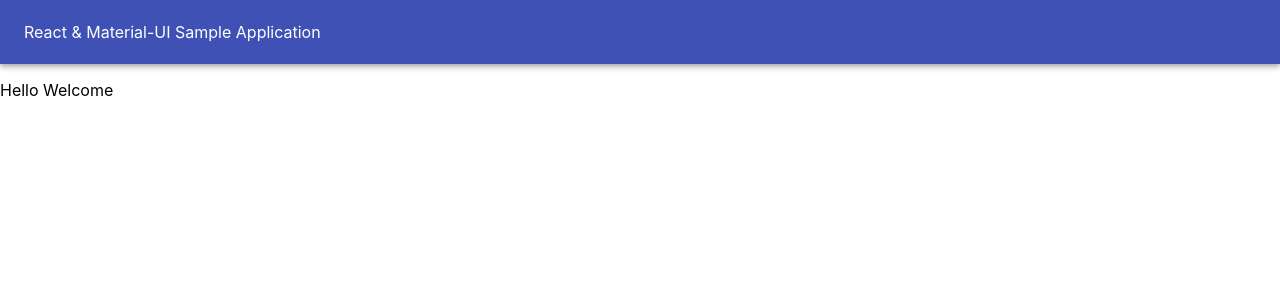
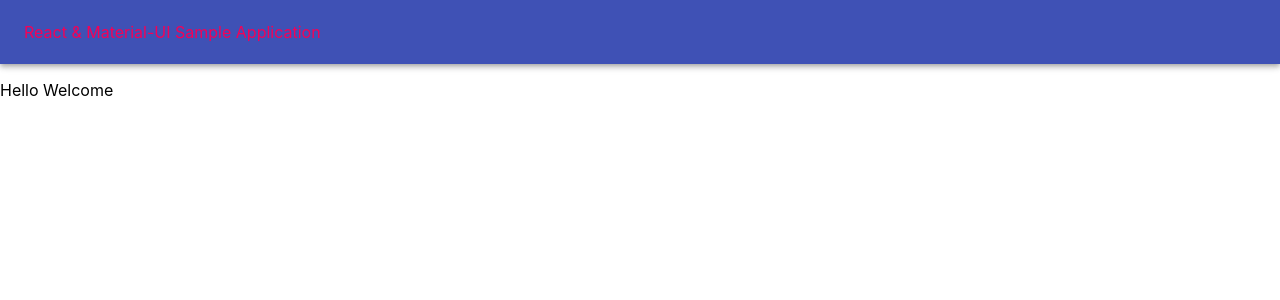
Before and after one commit to bsalicco/bryan, a React (Create React App) app: page / in a window 1280 px wide. Shown: the top 300 px of the page. Built offline with nearby package versions, Linux system fonts and the light colour scheme.

Commit message:
color secondary changed

```diff
--- a/src/components/NavBar/index.js
+++ b/src/components/NavBar/index.js
@@ -8,7 +8,7 @@ const NavBar = () => {
         <div>
             <AppBar position="static">
                 <Toolbar>
-                    <Typography variant="title" color="inherit">
+                    <Typography variant="title" color="secondary">
                         React & Material-UI Sample Application
                     </Typography>
                 </Toolbar>
```
